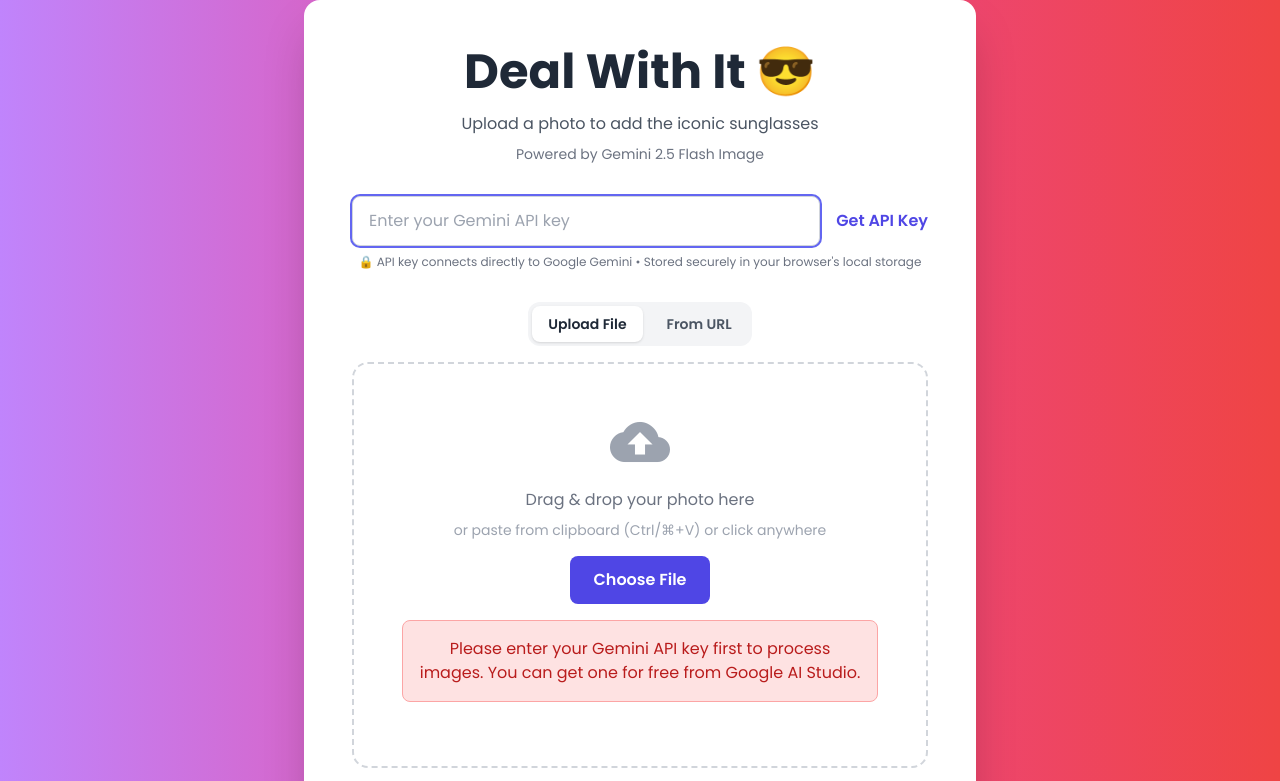
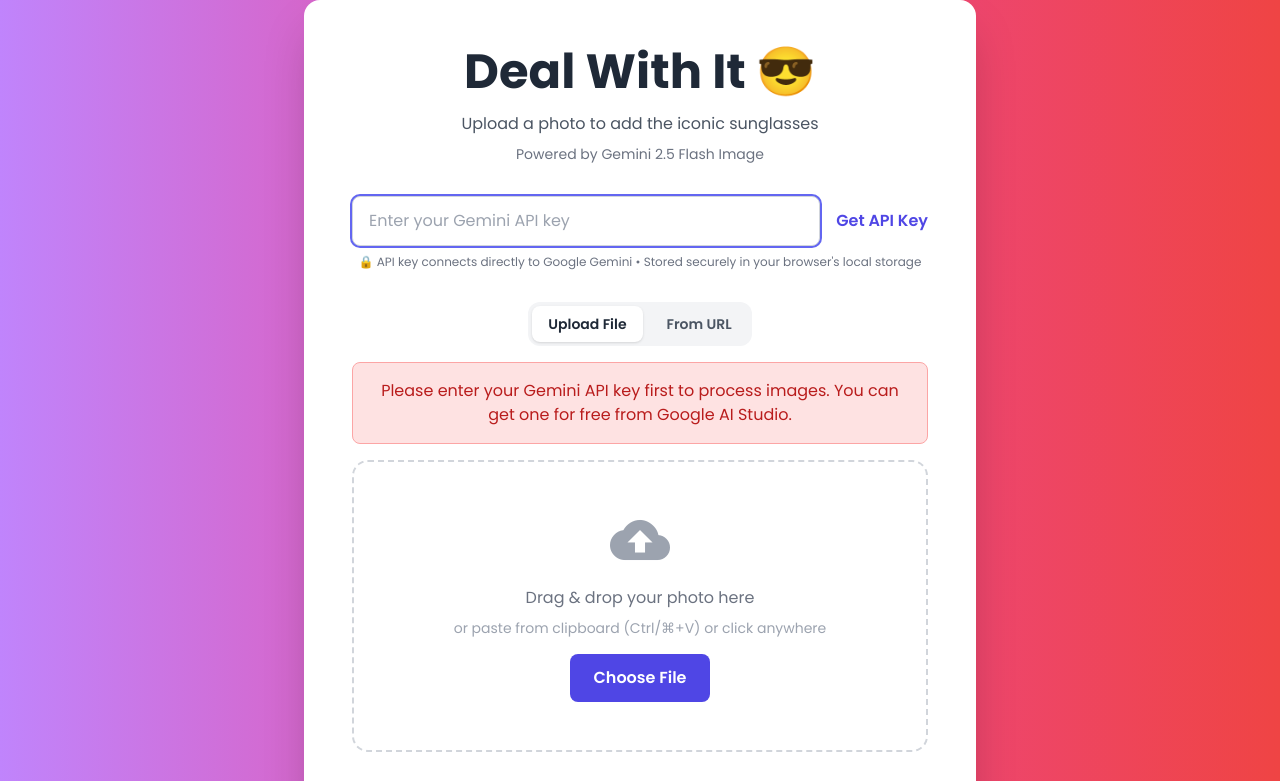
Before and after one commit to kevintraver/deal-with-it, a website: page index.html in a window 1280 px wide. Both pictures are taken after a click on the element 640 px from the left and 518 px from the top of the page. Shown: the top 781 px of the page. Drawn offline with nearby package versions, Linux system fonts and the light colour scheme.

Commit message:
feat(ui): position error container above upload area\n\n- Move error block to its own container above the photo upload\n- Improve visibility and spacing (mb-4), add aria-live for accessibility

```diff
--- a/index.html
+++ b/index.html
@@ -52,6 +52,14 @@
             </div>
         </div>
 
+        <!-- Error Message (its own container above upload) -->
+        <div id="errorMessage" class="hidden mb-4 p-4 bg-red-100 border border-red-300 text-red-700 rounded-lg" role="alert" aria-live="polite">
+            <p id="errorText"></p>
+            <button id="retryBtn" class="hidden mt-3 bg-red-600 text-white font-semibold px-4 py-2 rounded-lg hover:bg-red-700 transition-colors duration-300">
+                Try Again
+            </button>
+        </div>
+
         <!-- Upload/Image Area -->
         <div id="uploadArea" class="border-2 border-dashed border-gray-300 rounded-2xl p-12 mb-8 cursor-pointer hover:bg-gray-50 transition-colors duration-300 relative">
             <div class="flex flex-col items-center justify-center" id="uploadContent">
@@ -74,15 +82,6 @@
                 </div>
                 <p class="text-gray-400 text-sm mt-3">We’ll download the image and process it. Some sites may block downloads. Supported types: jpg, png, webp.</p>
             </div>
-
-            <!-- Error Message (moved above image for visibility) -->
-            <div id="errorMessage" class="hidden mt-4 mb-4 p-4 bg-red-100 border border-red-300 text-red-700 rounded-lg">
-                <p id="errorText"></p>
-                <button id="retryBtn" class="hidden mt-3 bg-red-600 text-white font-semibold px-4 py-2 rounded-lg hover:bg-red-700 transition-colors duration-300">
-                    Try Again
-                </button>
-            </div>
-
             <!-- Image Display -->
             <div id="imageDisplay" class="hidden">
                 <!-- Action buttons above image (hidden initially) -->
@@ -115,6 +114,7 @@
             </div>
         </div>
 
+
         <!-- GitHub Link -->
         <div class="mt-8 pt-6 border-t border-gray-200">
             <a href="https://github.com/kevintraver/deal-with-it" target="_blank" class="text-gray-500 hover:text-gray-700 text-sm flex items-center justify-center space-x-2 transition-colors duration-300">
```
